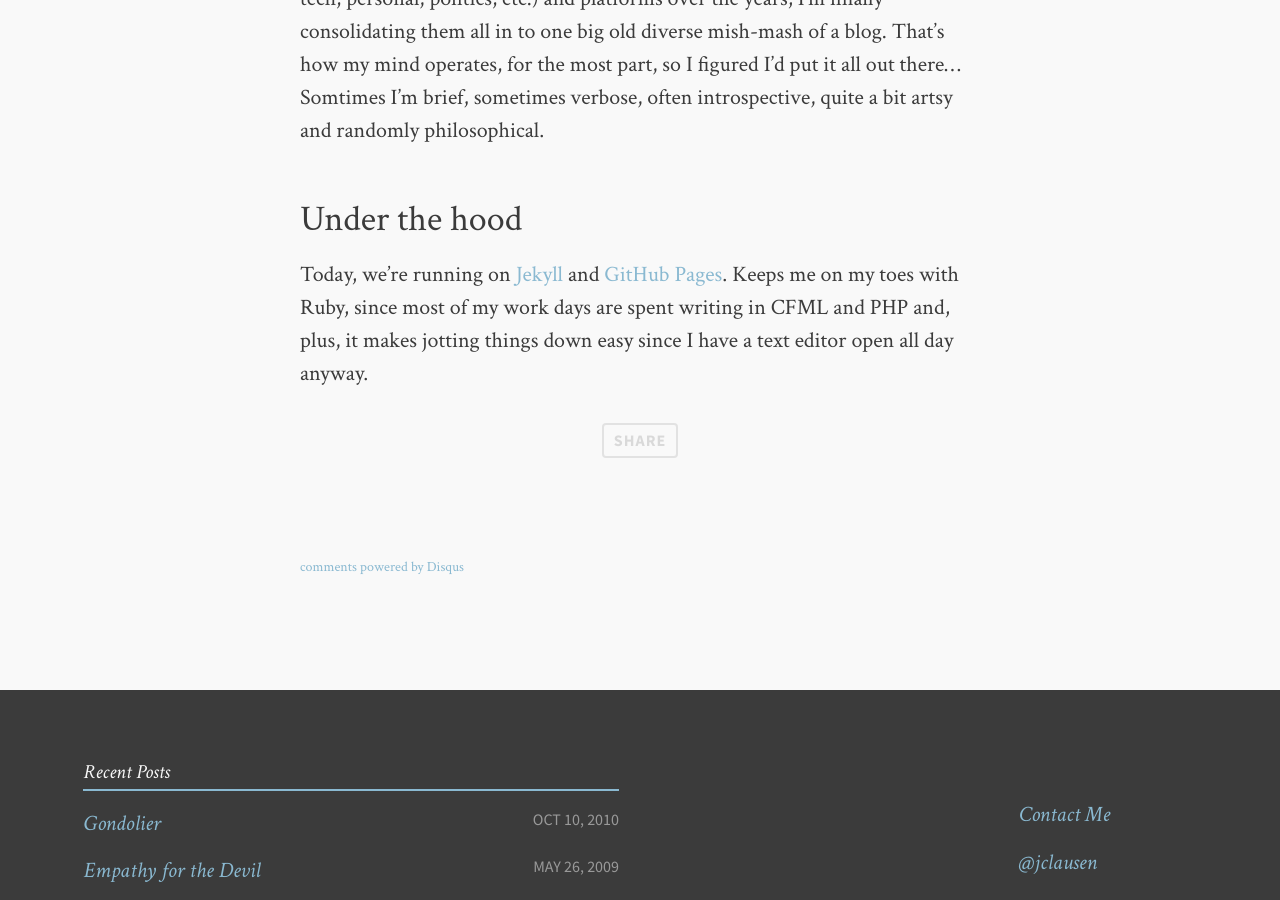
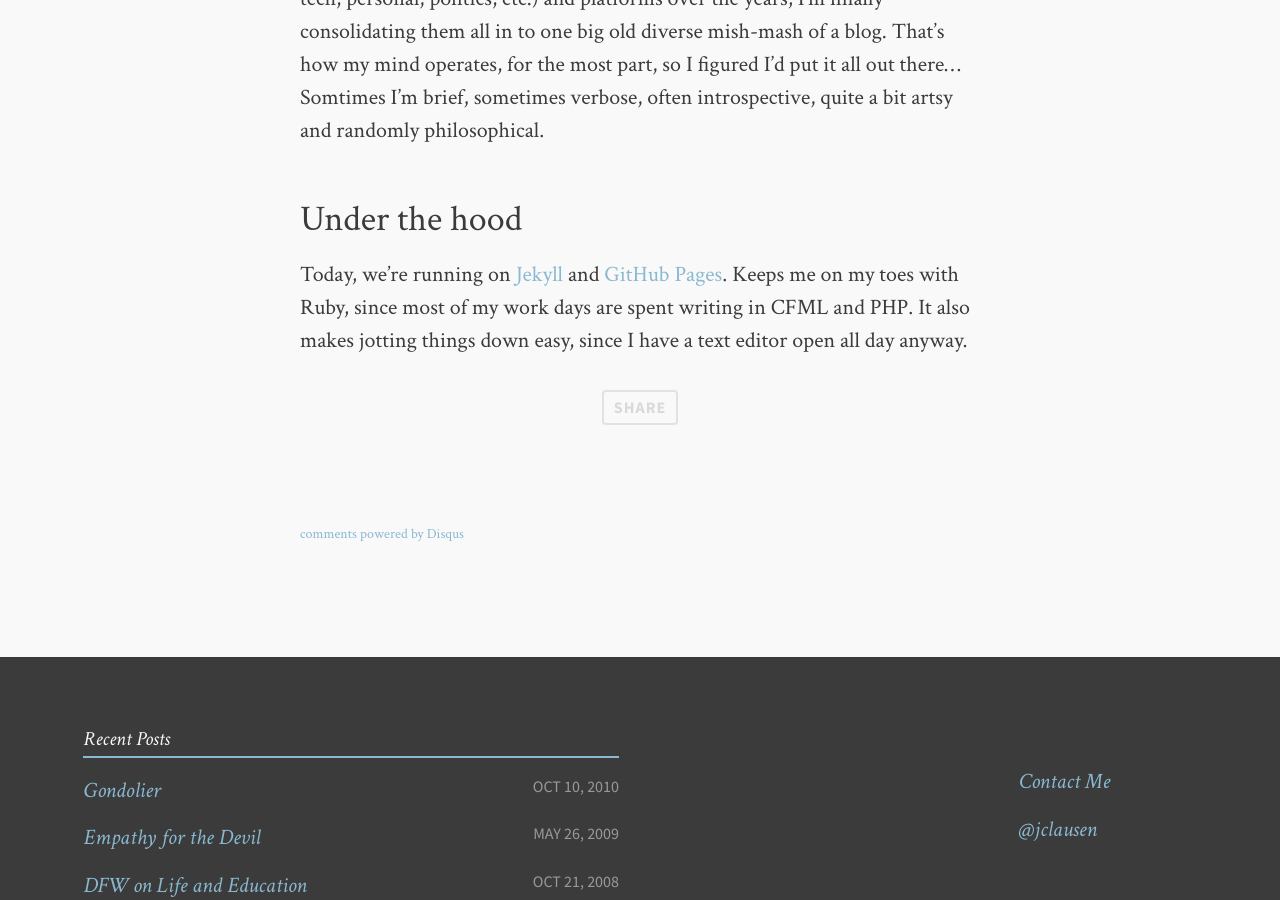
Before and after one commit to jclausen/jclausen.github.io, a Jekyll site: the page built from about.md, in a window 1280 px wide and 900 px high, scrolled down 1365 px. Built offline with Jekyll 4.4.1, drawn with Linux system fonts in a browser that asks for light colours; comment, search, counter and statistics services are not loaded.

Commit message:
update about

```diff
--- a/about.md
+++ b/about.md
@@ -35,7 +35,7 @@
 Under the hood
 --------------
 
-Today, we're running on [Jekyll][] and [GitHub Pages][].  Keeps me on my toes with Ruby, since most of my work days are spent writing in CFML and PHP and, plus, it makes jotting things down easy since I have a text editor open all day anyway.
+Today, we're running on [Jekyll][] and [GitHub Pages][].  Keeps me on my toes with Ruby, since most of my work days are spent writing in CFML and PHP. It also makes jotting things down easy, since I have a text editor open all day anyway.
 
 [Jekyll]: http://jekyllrb.com/
 [GitHub Pages]: https://pages.github.com/
```
